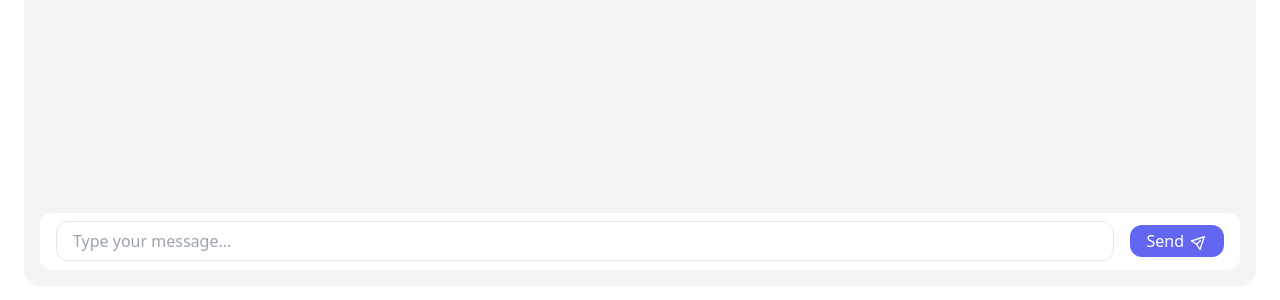
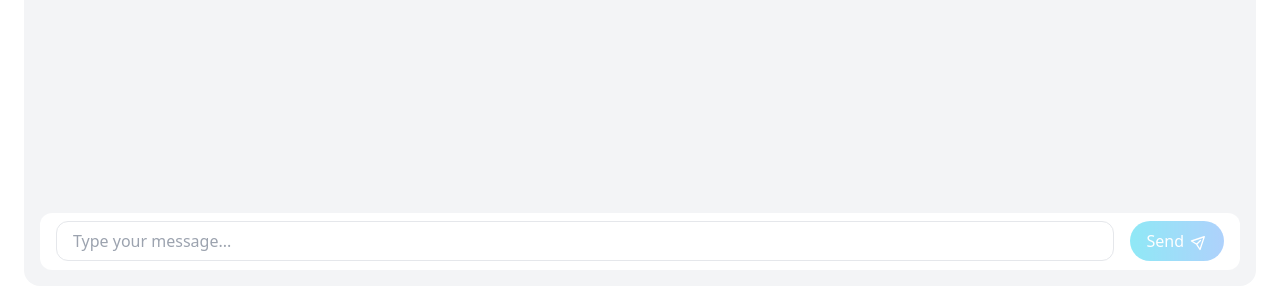
Before and after one commit to mayanklad/webchat-canada-immigration, a React (Create React App) app: page / in a window 1280 px wide. Shown: the part 490-790 px from the top of the page. Built offline with nearby package versions, Linux system fonts and the light colour scheme.

Commit message:
Message submit on press enter and CSS changes for send btn and message input

```diff
--- a/src/components/chat/Chat.js
+++ b/src/components/chat/Chat.js
@@ -9,7 +9,15 @@ function Chat() {
   const [messages, setMessages] = useState([]);
   const [input, setInput] = useState('');
 
+  const handleKeyDownInput = (event) => {
+    if (event.key === 'Enter' && input !== '') {
+      const sendBtn = document.getElementById('btn-send');
+      sendBtn.click();
+    }
+  };
+
   const handleSendMessage = () => {
+    if (input !== '') {
       setMessages(messages => [...messages, {from: 'user', type: 'text', value: input}]);
 
       try {
@@ -37,7 +45,7 @@ function Chat() {
       } catch (error) {
         console.error('Error sending message:', error);
       }
-
+    }
   };
 
   return (
@@ -58,7 +66,6 @@ function Chat() {
                 </div>
               </div>
             </div>
-
             <div
               className='flex flex-row items-center h-16 rounded-xl bg-white w-full px-4'
             >
@@ -67,19 +74,24 @@ function Chat() {
                   <input
                     type='text'
                     value={input}
-                    onChange={(e) => setInput(e.target.value)}
+                    onChange={e => setInput(e.target.value)}
+                    onKeyDown={handleKeyDownInput}
                     placeholder='Type your message...'
-                    className='flex w-full border rounded-xl focus:outline-none focus:border-indigo-300 pl-4 h-10'
+                    className='flex w-full border rounded-xl focus:outline-sky-500 focus:bg-transparent hover:bg-gray-100 pl-4 h-10'
                   />
                 </div>
               </div>
               <div className='ml-4'>
                 <button
-                  className='flex items-center justify-center bg-indigo-500 hover:bg-indigo-600 rounded-xl text-white px-4 py-1 flex-shrink-0'
+                  id='btn-send'
+                  className={`btn-send h-10 px-4 flex items-center justify-center overflow-hidden text-white font-medium rounded-full from-cyan-400 to-blue-400 bg-gradient-to-r ${input === '' ? 'opacity-50 cursor-not-allowed' : 'hover:from-cyan-500 hover:to-blue-500'}`}
                   onClick={handleSendMessage}
                 >
+                  <span
+                    className='flex items-center justify-center h-full'
+                  >
                     <span>Send</span>
-                  <span className='ml-2'>
+                    <span className='ml-2 relative'>
                       <svg
                         className='w-4 h-4 transform rotate-45 -mt-px'
                         fill='none'
@@ -95,13 +107,13 @@ function Chat() {
                         ></path>
                       </svg>
                     </span>
+                  </span>
                 </button>
               </div>
             </div>
           </div>
         </div>
       </div>
-
     </div>
   );
 }
```
Lines whose indentation alone changed are shown as unchanged.
